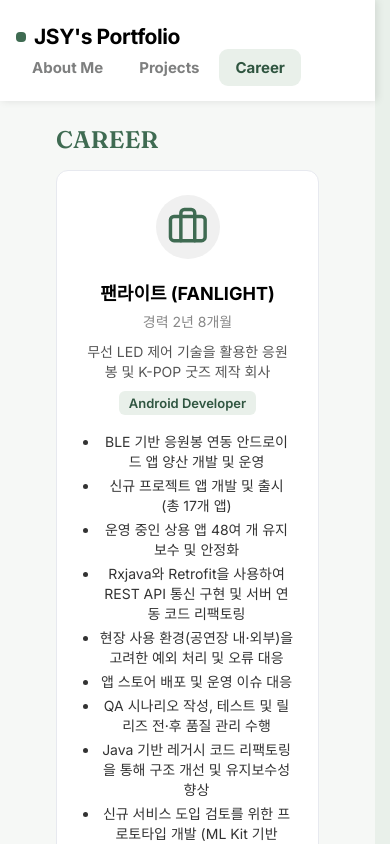
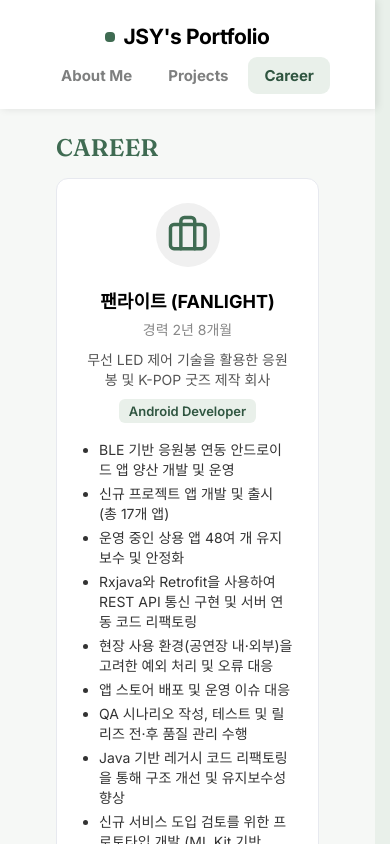
Before and after one commit to jSY49/jsy-portfolio, a React (Vite) app: page /career in a window 390 px wide. Shown: the top 844 px of the page. Built offline with nearby package versions, Linux system fonts and the light colour scheme; no server answers; a web font is replaced by a local one.

Commit message:
[design] 모바일 대응 - 반응형 추가

```diff
--- a/src/entities/project/ui/ProjectItem.module.css
+++ b/src/entities/project/ui/ProjectItem.module.css
@@ -137,32 +137,3 @@
 	flex-shrink: 0;
 	margin-left: auto;
 }
-.messages {
-	min-height: 160px;
-	display: flex;
-	flex-direction: column;
-	gap: 8px;
-	padding: 12px 16px;
-	overflow-y: auto;
-	max-height: 300px;
-}
-
-.userMsg {
-	align-self: flex-end;
-	background: var(--color-primary);
-	color: #fff;
-	padding: 8px 14px;
-	border-radius: 14px;
-	font-size: 14px;
-	max-width: 80%;
-}
-
-.modelMsg {
-	align-self: flex-start;
-	background: #f1f3f8;
-	color: #1f2430;
-	padding: 8px 14px;
-	border-radius: 14px;
-	font-size: 14px;
-	max-width: 80%;
-}
--- a/src/features/project-chat/ui/ProjectChat.module.css
+++ b/src/features/project-chat/ui/ProjectChat.module.css
@@ -137,3 +137,19 @@
 .sendButton:hover {
 	background: var(--color-primary-dark);
 }
+
+@media (max-width: 640px) {
+	.container {
+		margin: 0 1rem 16px;
+	}
+
+	.messages {
+		min-height: 80px;
+		display: flex;
+		flex-direction: column;
+		gap: 8px;
+		padding: 12px 16px;
+		overflow-y: auto;
+		max-height: 150px;
+	}
+}
--- a/src/features/project-detail/ui/MarkdownModal.module.css
+++ b/src/features/project-detail/ui/MarkdownModal.module.css
@@ -144,7 +144,9 @@
 }
 
 .modalBody table {
+	display: block;
 	width: 100%;
+	overflow-x: auto;
 	border-collapse: collapse;
 	margin: 0 0 14px;
 	font-size: 14px;
@@ -203,3 +205,10 @@
 .closeButton:hover {
 	background-color: var(--color-primary-tint-bg);
 }
+
+@media (max-width: 640px) {
+	.modal_title {
+		margin: 4px;
+		font-size: 22px;
+	}
+}
--- a/src/pages/about/About.module.css
+++ b/src/pages/about/About.module.css
@@ -192,4 +192,14 @@
     height: auto; /* stretch 해제, aspect-ratio로만 크기 결정 */
     margin: 2rem 2rem;
   }
+
+  .certifi {
+    flex-direction: column;
+    align-items: center;
+    text-align: center;
+  }
+
+  .certifi .career_info {
+    align-items: center;
+  }
 }
--- a/src/pages/career/Career.module.css
+++ b/src/pages/career/Career.module.css
@@ -101,6 +101,7 @@
 	gap: 4px;
 	font-size: 14px;
 	color: #333;
+	text-align: left; /* 모바일에서 .career의 text-align: center가 상속되는 것 방지 */
 }
 
 .tech_stack {
--- a/src/widgets/header/header.module.css
+++ b/src/widgets/header/header.module.css
@@ -65,3 +65,41 @@
 	border-radius: 9px;
 	font-weight: 700;
 }
+
+@media (max-width: 640px) {
+	.header {
+		display: flex;
+		flex-wrap: wrap;
+		justify-content: center;
+		align-items: center;
+		gap: 16px 16px;
+		padding: 24px 16px;
+		/* 헤더 상단 고정*/
+		position: sticky;
+		top: 0;
+		background-color: white;
+		z-index: 100;
+		box-shadow: 2px 0px 8px rgba(0, 0, 0, 0.1);
+	}
+
+	.header_left {
+		display: flex;
+		align-items: center;
+		gap: 8px;
+	}
+	.header_logo {
+		width: 10px;
+		height: 10px;
+		align-self: center;
+		background-color: var(--color-primary);
+		border-radius: 4px;
+	}
+	.header_title {
+		font-weight: 700;
+		align-items: center;
+		font-size: 21px;
+		/* 글자 자간 */
+		letter-spacing: -0.02em;
+		white-space: nowrap;
+	}
+}
```
